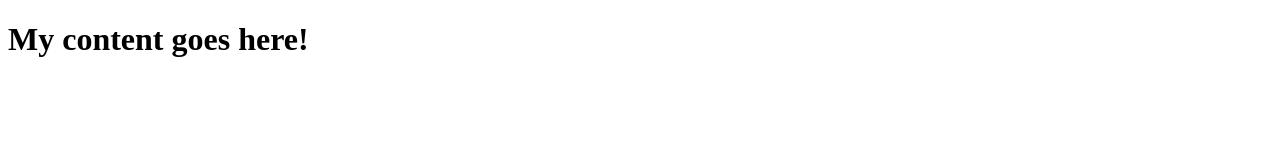
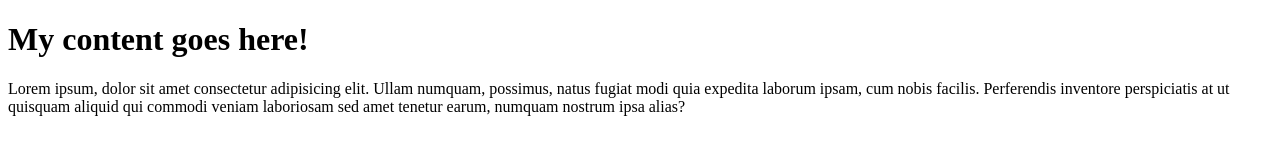
Before and after one commit to adolfusadams/test, a plain HTML site: page index.html in a window 1280 px wide. Drawn offline with Linux system fonts and the light colour scheme.

Commit message:
Third commit - added more body content.

```diff
--- a/index.html
+++ b/index.html
@@ -7,5 +7,8 @@
 </head>
 <body>
     <h1>My content goes here!</h1>
+    <div>
+        Lorem ipsum, dolor sit amet consectetur adipisicing elit. Ullam numquam, possimus, natus fugiat modi quia expedita laborum ipsam, cum nobis facilis. Perferendis inventore perspiciatis at ut quisquam aliquid qui commodi veniam laboriosam sed amet tenetur earum, numquam nostrum ipsa alias?
+    </div>
 </body>
 </html>
```
